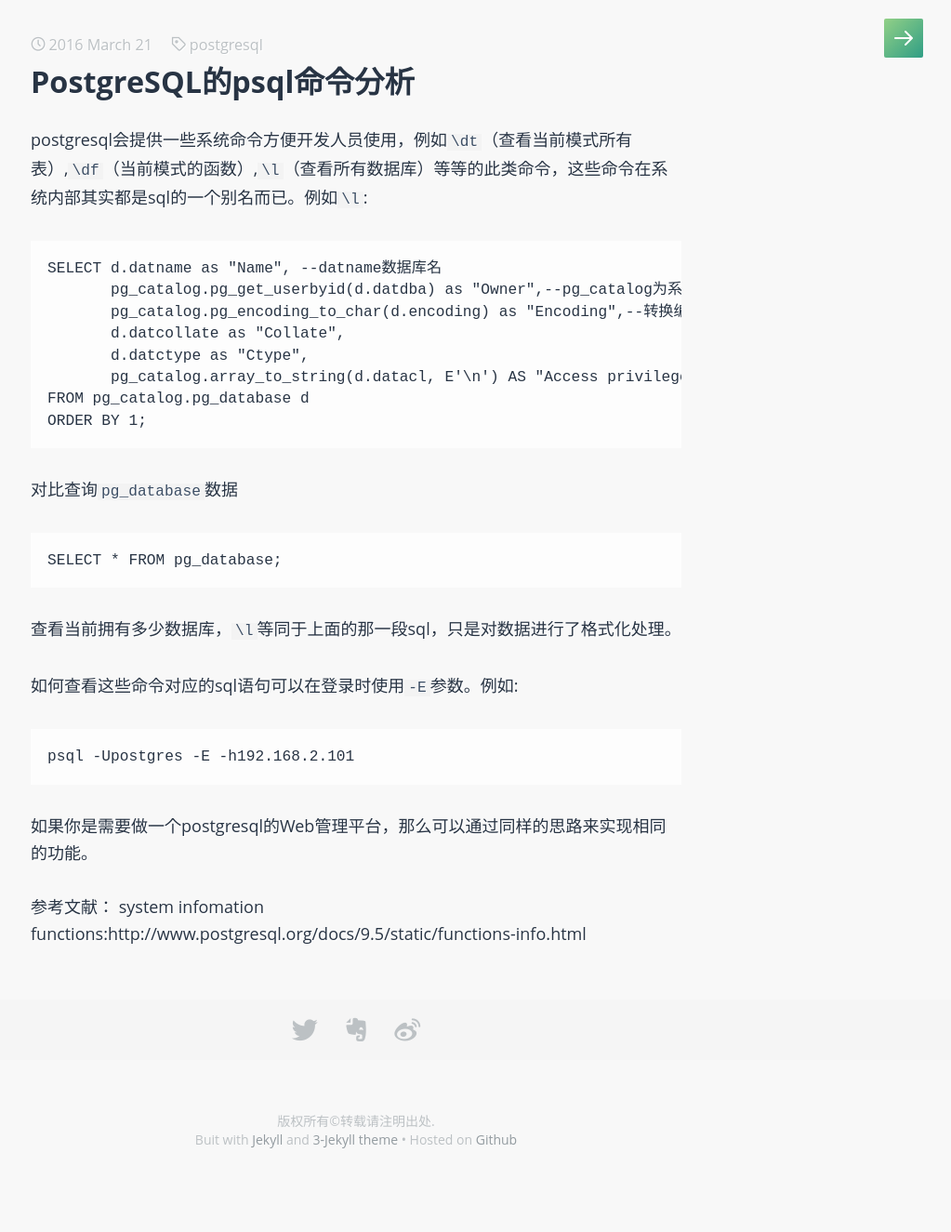
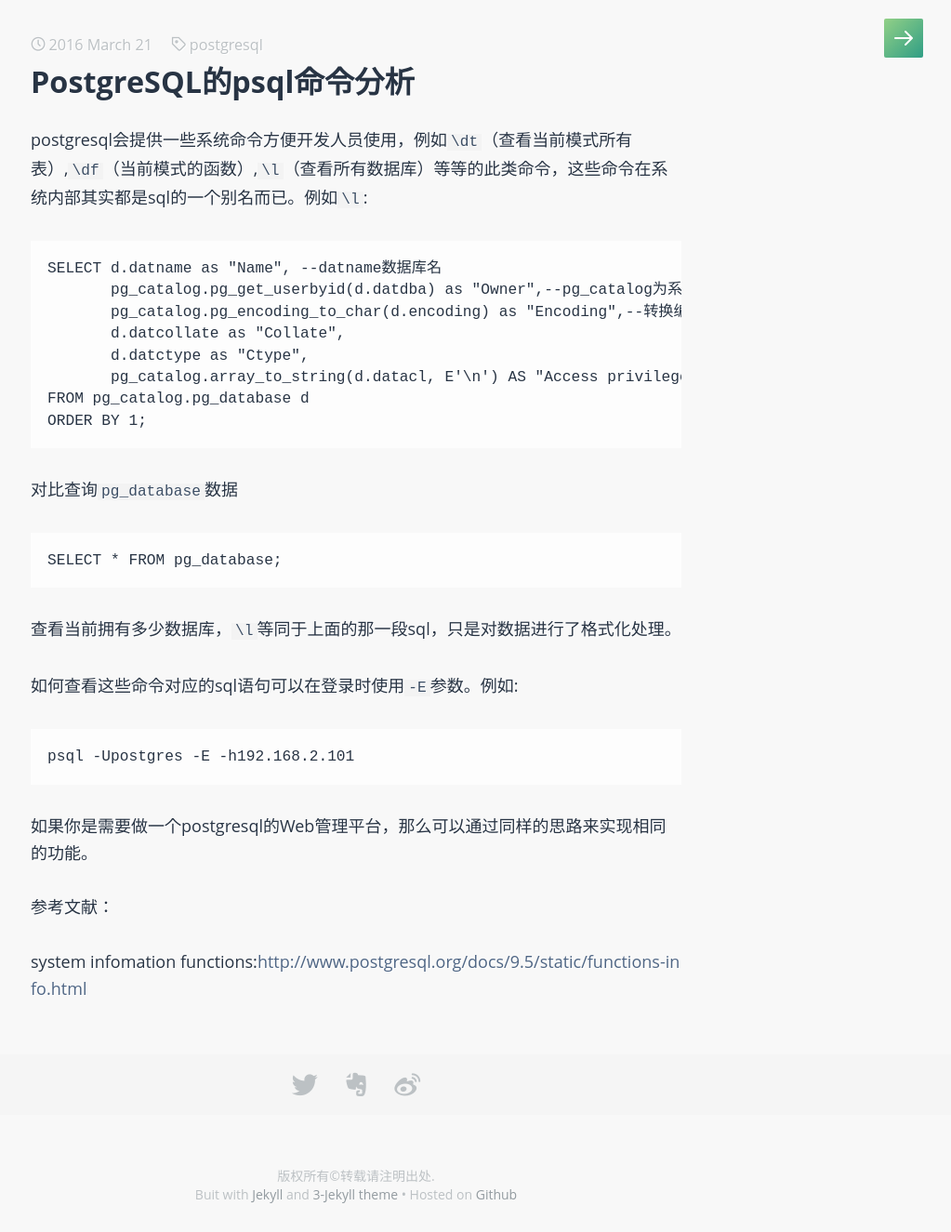
Before and after one commit to ty4z2008/ty4z2008.github.io, a Jekyll site: the page built from _posts/2016-03-12-postgresql-psql-command-analyze.markdown, in a window 1280 px wide. Shown: the whole page at 93% size, without its empty margins (257-1280 px from the left). Built offline with Jekyll 4.4.1, drawn with Linux system fonts in a browser that asks for light colours; comment, search, counter and statistics services are not loaded; some of the changed lines change nothing that is shown.

Commit message:
修改格式

```diff
--- a/_posts/2016-03-12-postgresql-psql-command-analyze.markdown
+++ b/_posts/2016-03-12-postgresql-psql-command-analyze.markdown
@@ -35,4 +35,5 @@
 如果你是需要做一个postgresql的Web管理平台，那么可以通过同样的思路来实现相同的功能。
 
 参考文献：
-system infomation functions:http://www.postgresql.org/docs/9.5/static/functions-info.html
+
+system infomation functions:[http://www.postgresql.org/docs/9.5/static/functions-info.html](http://www.postgresql.org/docs/9.5/static/functions-info.html)
```
